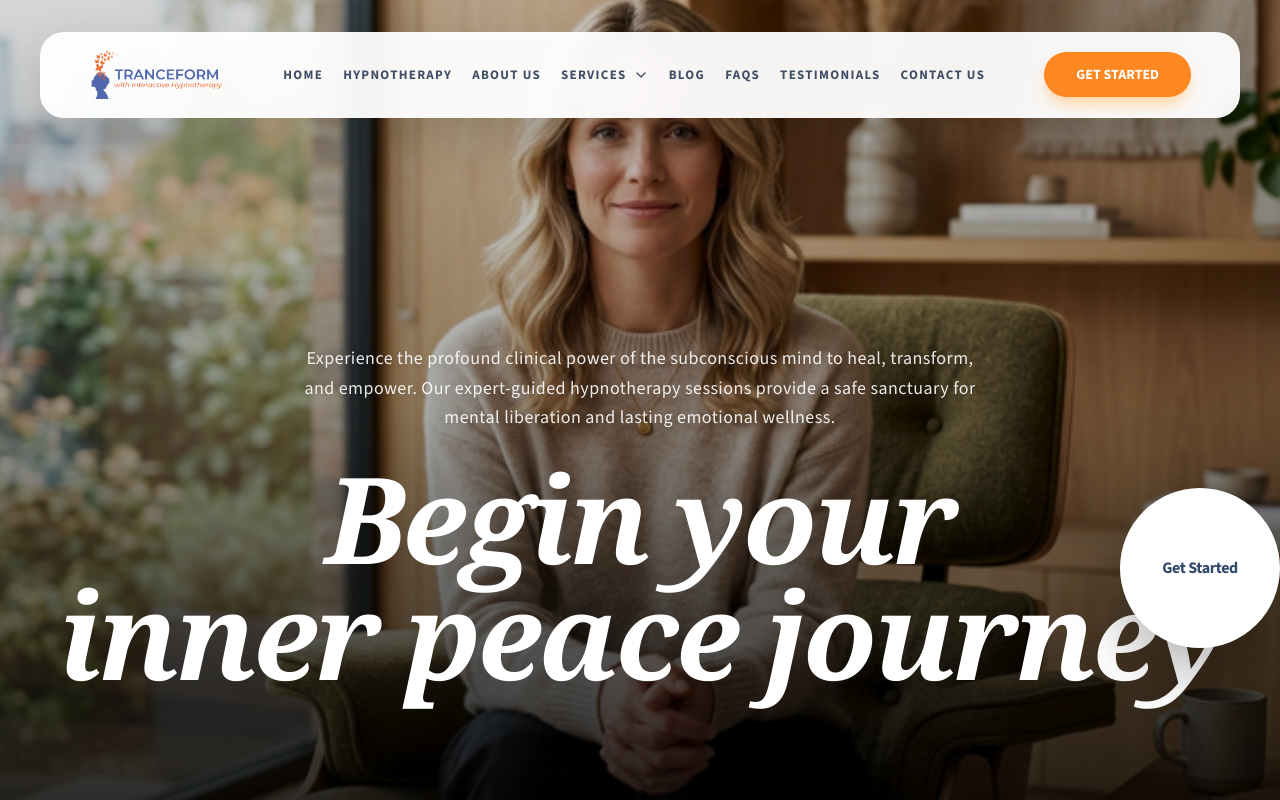
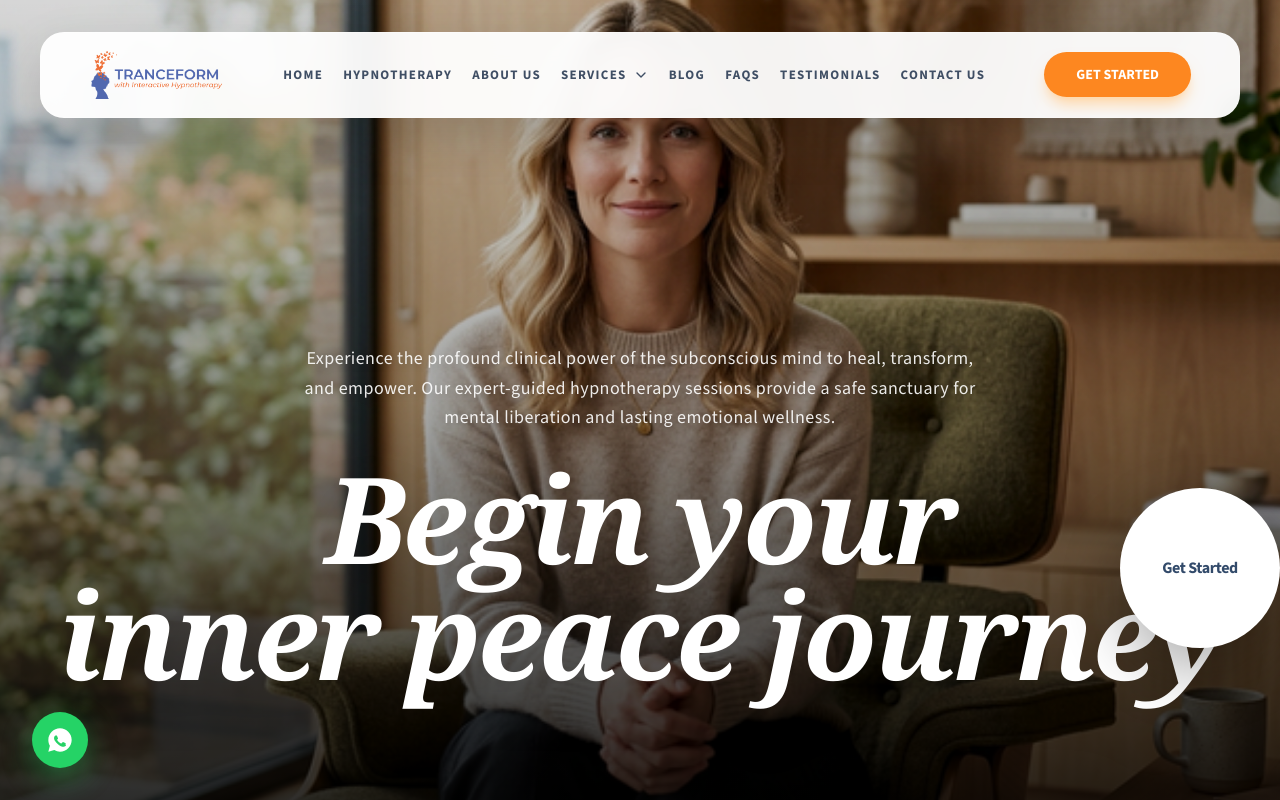
Before and after one commit to digicoders-git/Tranceform_Website, a React (Vite) app: page / in a window 1280 px wide. Shown: the top 800 px of the page. Built offline with nearby package versions, Linux system fonts and the light colour scheme; a web font is replaced by a local one.

Commit message:
add whatsapp button

```diff
--- a/src/App.jsx
+++ b/src/App.jsx
@@ -14,6 +14,7 @@ import ContactPage from './pages/ContactPage'
 import PrivacyPage from './pages/PrivacyPage'
 import ScrollToTop from './components/ScrollToTop'
 import BackToTop from './components/BackToTop'
+import WhatsAppButton from './components/WhatsAppButton'
 import './App.css'
 
 function App() {
@@ -138,8 +139,9 @@ function App() {
           </div>
         </footer>
 
-        {/* Global Back to Top Button */}
+        {/* Global Floating Buttons */}
         <BackToTop />
+        <WhatsAppButton />
       </div>
     </Router>
   )
--- /dev/null
+++ b/src/components/WhatsAppButton.jsx
@@ -0,0 +1,49 @@
+import React, { useState, useEffect } from 'react';
+import { motion, AnimatePresence } from 'framer-motion';
+
+const WhatsAppIcon = () => (
+  <svg viewBox="0 0 24 24" width="28" height="28" fill="currentColor">
+    <path d="M12.004 2.01C6.486 2.01 2 6.495 2 12.015c0 1.765.46 3.483 1.332 5.003L2 22l5.122-1.343A9.957 9.957 0 0012.004 22c5.518 0 10.004-4.486 10.004-10.005S17.522 2.01 12.004 2.01zm5.186 14.542c-.22.617-1.282 1.18-1.782 1.235-.41.045-.94.136-3.085-.75-2.58-1.066-4.24-3.702-4.37-3.876-.13-.173-1.046-1.39-1.046-2.653 0-1.263.66-1.886.89-2.132.23-.245.503-.306.67-.306s.334 0 .47-.008h.001c.15-.01.353-.058.552.423.21.503.712 1.737.772 1.86.06.122.1.266.02.43-.08.163-.12.266-.24.41-.12.144-.253.308-.363.41-.12.112-.25.234-.11.478.14.244.622 1.033 1.336 1.673.92.825 1.697 1.082 1.943 1.194.246.112.39.092.534-.07.144-.164.622-.725.79-1.02.168-.296.336-.246.562-.163.226.08 1.433.674 1.678.796.245.122.408.183.47.286.06.102.06.59-.16 1.207z" />
+  </svg>
+);
+
+const WhatsAppButton = () => {
+  const [isVisible, setIsVisible] = useState(false);
+  const phoneNumber = "442071234567"; // Can be replaced with actual WhatsApp number
+  const message = "Hello, I would like to book a quick consultation or know more about Tranceform Hypnotherapy.";
+
+  useEffect(() => {
+    // Show after 1.5s delay to let the initial animation play out
+    const timer = setTimeout(() => {
+      setIsVisible(true);
+    }, 1500);
+    return () => clearTimeout(timer);
+  }, []);
+
+  return (
+    <AnimatePresence>
+      {isVisible && (
+        <motion.a
+          initial={{ opacity: 0, scale: 0.5, y: 20 }}
+          animate={{ opacity: 1, scale: 1, y: 0 }}
+          exit={{ opacity: 0, scale: 0.5, y: 20 }}
+          transition={{ duration: 0.5, type: "spring", stiffness: 120 }}
+          href={`https://wa.me/${phoneNumber}?text=${encodeURIComponent(message)}`}
+          target="_blank"
+          rel="noopener noreferrer"
+          className="fixed bottom-8 left-8 z-[99] flex items-center justify-center w-14 h-14 bg-[#25D366] text-white rounded-full shadow-[0_10px_30px_rgba(37,211,102,0.4)] hover:bg-[#128C7E] hover:shadow-[0_15px_40px_rgba(37,211,102,0.6)] hover:-translate-y-1 transition-all duration-300 group"
+          aria-label="Chat on WhatsApp"
+        >
+          <WhatsAppIcon />
+
+          {/* Tooltip on Hover */}
+          <span className="absolute left-16 opacity-0 group-hover:opacity-100 transition-opacity duration-300 bg-white text-gray-800 text-sm font-bold px-4 py-2 rounded-xl shadow-xl border border-gray-100 whitespace-nowrap pointer-events-none">
+            Chat with us
+          </span>
+        </motion.a>
+      )}
+    </AnimatePresence>
+  );
+};
+
+export default WhatsAppButton;
```
